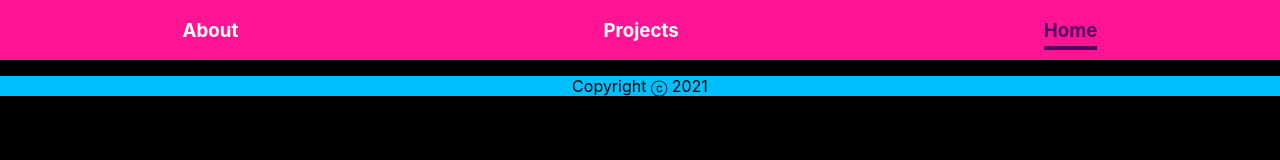
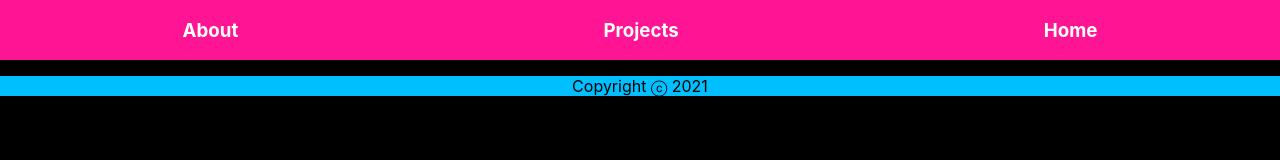
Before and after one commit to SilviaBaer/portfolio-website, a React (Create React App) app in the folder portfolio-website/: page / in a window 1280 px wide. Shown: the top 160 px of the page. Built offline with nearby package versions, Linux system fonts and the light colour scheme.

Commit message:
✨ add link to welcome page in header

```diff
--- a/portfolio-website/src/components/header/header.jsx
+++ b/portfolio-website/src/components/header/header.jsx
@@ -1,13 +1,12 @@
 import styles from "../header/header.module.css"
 import { NavLink } from "react-router-dom"
-import classes from "../header/header.module.css"
 
 function Header() {
     return (
         <div className={styles.header}>
 <h3><NavLink activeClassName={styles.active} to="/about">About</NavLink></h3>
 <h3><NavLink activeClassName={styles.active} to="/projects">Projects</NavLink></h3>
-<h3><NavLink activeClassName={styles.active} to="/">Home</NavLink></h3>
+<h3><NavLink activeClassName={styles.active} to="/welcome">Home</NavLink></h3>
 
         </div>
 
```
